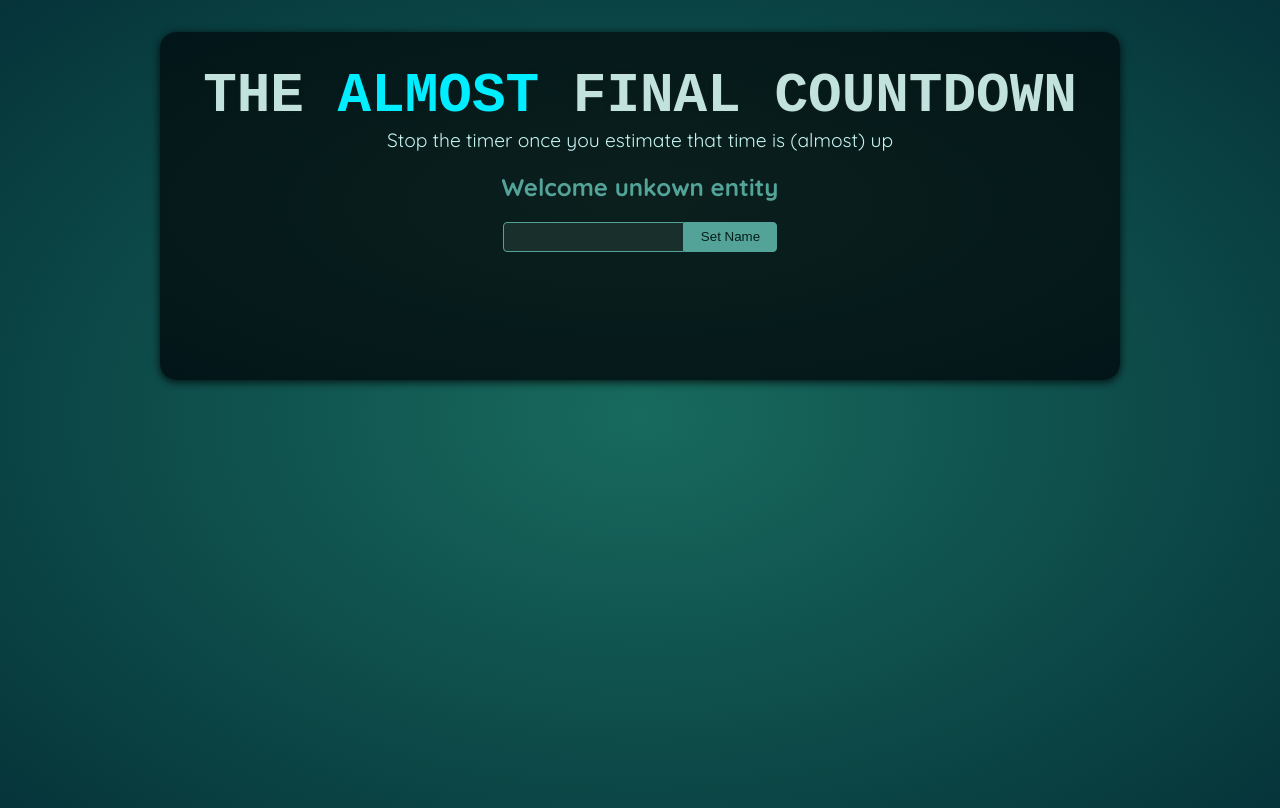
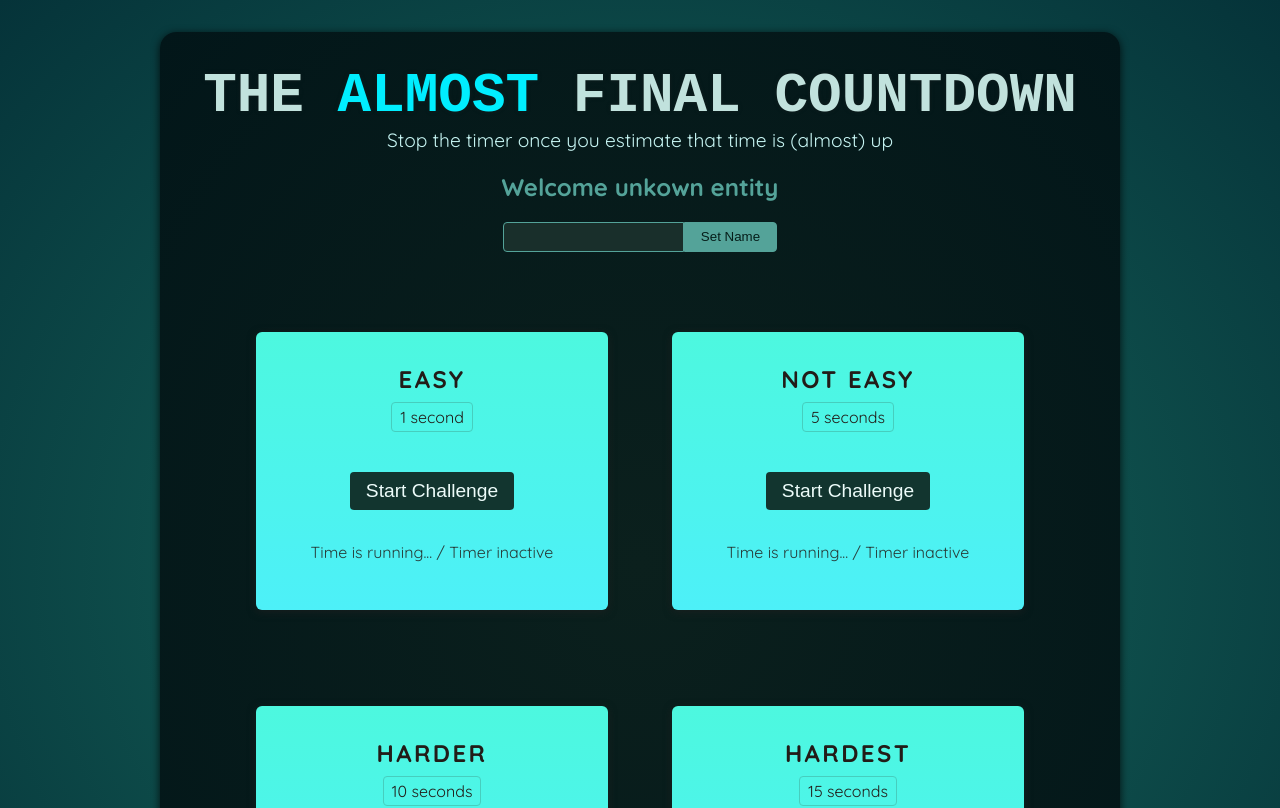
Before and after one commit to MiloszWrobel/Time-App, a React (Vite) app: page / in a window 1280 px wide. Shown: the top 808 px of the page. Built offline with nearby package versions, Linux system fonts and the light colour scheme; a web font is replaced by a local one.

Commit message:
Created TimerChallenge component

```diff
--- a/src/App.jsx
+++ b/src/App.jsx
@@ -1,10 +1,16 @@
-import Player from './components/Player.jsx';
+import Player from "./components/Player.jsx";
+import TimerChallenge from "./components/TimerChallenge.jsx";
 
 function App() {
   return (
     <>
       <Player />
-      <div id="challenges"></div>
+      <div id="challenges">
+        <TimerChallenge title="Easy" targetTime={1} />
+        <TimerChallenge title="Not easy" targetTime={5} />
+        <TimerChallenge title="Harder" targetTime={10} />
+        <TimerChallenge title="Hardest" targetTime={15} />
+      </div>
     </>
   );
 }
--- a/src/components/Player.jsx
+++ b/src/components/Player.jsx
@@ -6,6 +6,7 @@
 
   function handleClick() {
     setEnteredPlayerName(playerName.current.value);
+    playerName.current.value = "";
   }
 
   return (
--- /dev/null
+++ b/src/components/TimerChallenge.jsx
@@ -0,0 +1,14 @@
+export default function TimerChallenge({ title, targetTime }) {
+  return (
+    <section className="challenge">
+      <h2>{title}</h2>
+      <p className="challenge-time">
+        {targetTime} second{targetTime > 1 ? "s" : ""}
+      </p>
+      <p>
+        <button>Start Challenge</button>
+      </p>
+      <p className="active">Time is running... / Timer inactive</p>
+    </section>
+  );
+}
```
